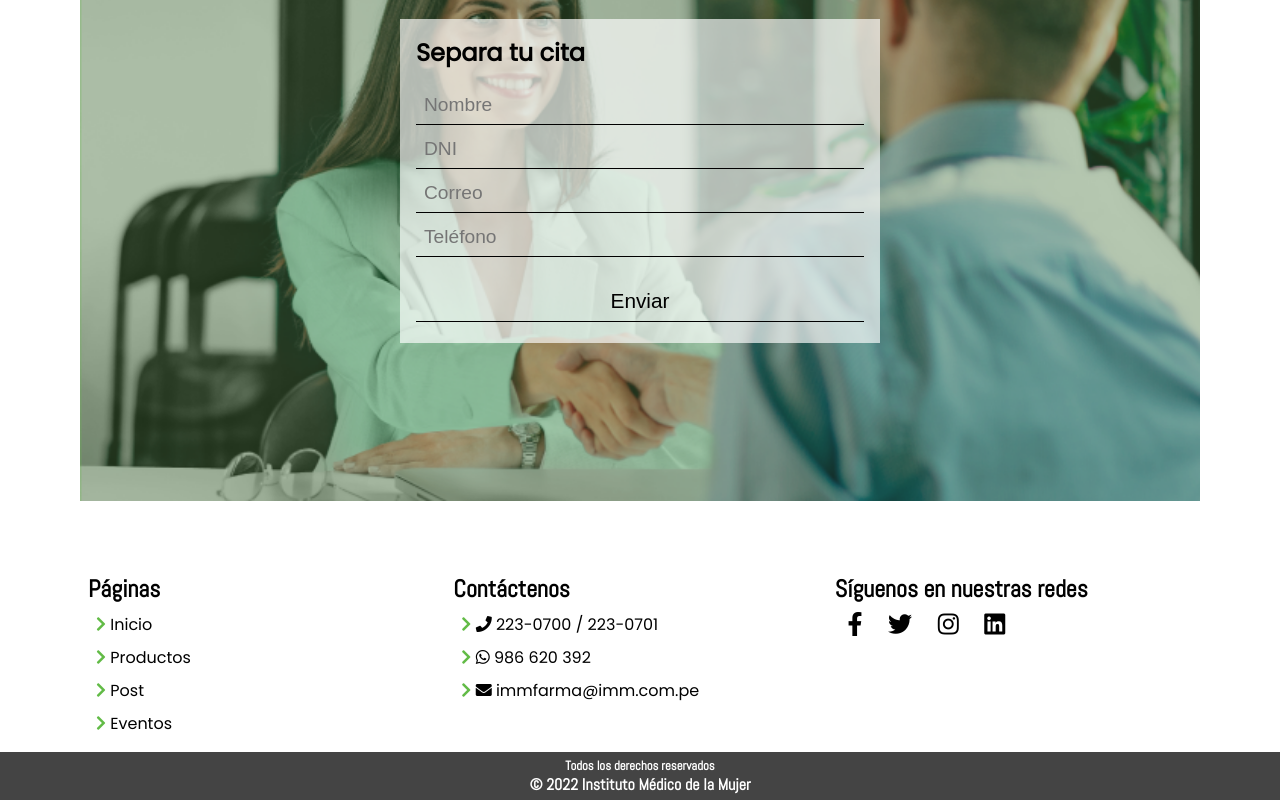
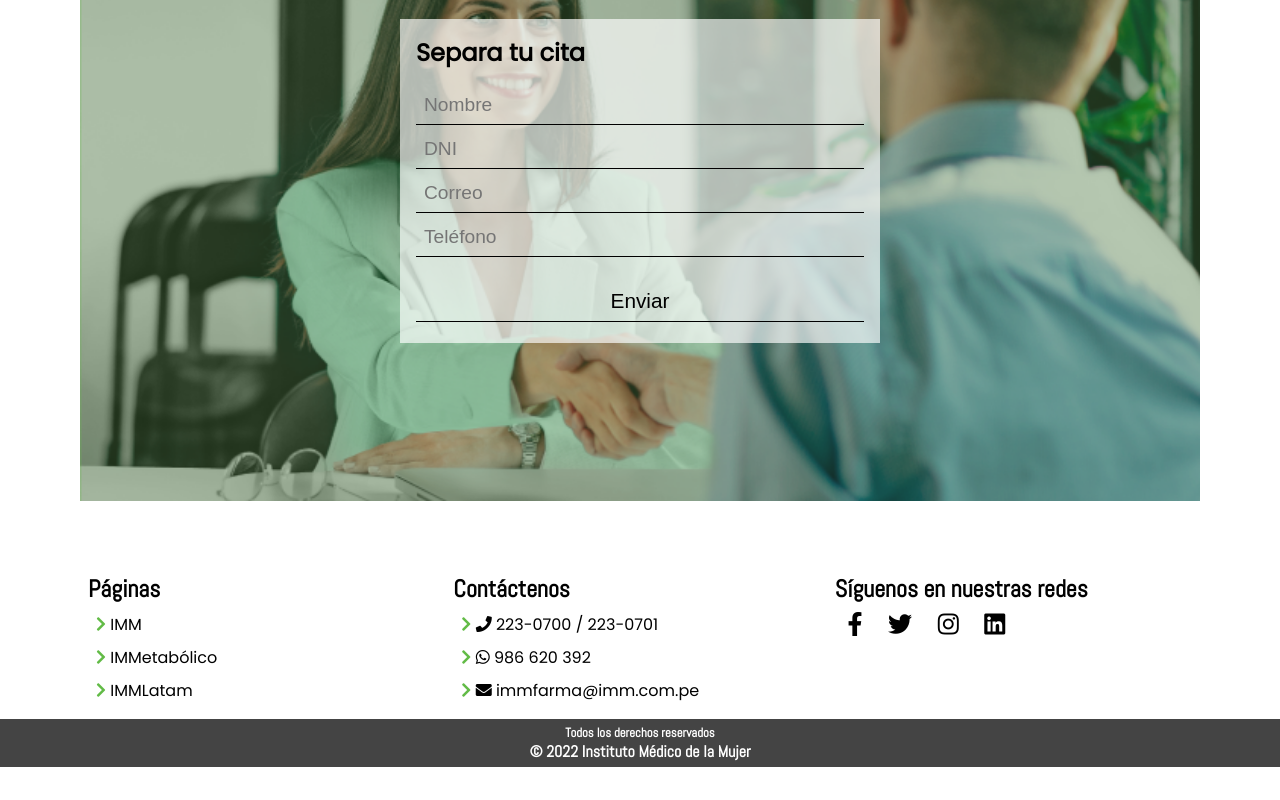
Before and after one commit to jhonlcp1997/pruebas-01V2-immetabolico, a Next.js app: page / in a window 1280 px wide. Shown: the part 4247-5047 px from the top of the page. After the commit the page ends 5014 px from the top, so only its background shows below. Built offline with nearby package versions, Linux system fonts and the light colour scheme.

Commit message:
add links to uew pages footer

```diff
--- a/ui/components/footers/FooterOne.tsx
+++ b/ui/components/footers/FooterOne.tsx
@@ -7,10 +7,9 @@ export const FooterOne = () => {
           <div className="box-one">
             <ul className="list-pages">
               <h2 className="subtitle">Páginas</h2>
-              <li className="li"><i className="fas fa-chevron-right"></i> Inicio</li>
-              <li className="li"><i className="fas fa-chevron-right"></i> Productos</li>
-              <li className="li"><i className="fas fa-chevron-right"></i> Post</li>
-              <li className="li"><i className="fas fa-chevron-right"></i> Eventos</li>
+              <li className="li"><i className="fas fa-chevron-right"></i> <a target="_blank" href="https://imm.pe/">IMM</a></li>
+              <li className="li"><i className="fas fa-chevron-right"></i> <a target="_blank" href="https://immetabolico.pe/">IMMetabólico</a></li>
+              <li className="li"><i className="fas fa-chevron-right"></i> <a target="_blank" href="https://www.immlatam.com/views/test.html">IMMLatam</a></li>
             </ul>
             <ul className="list-pages">
               <h2 className="subtitle">Contáctenos</h2>
```
